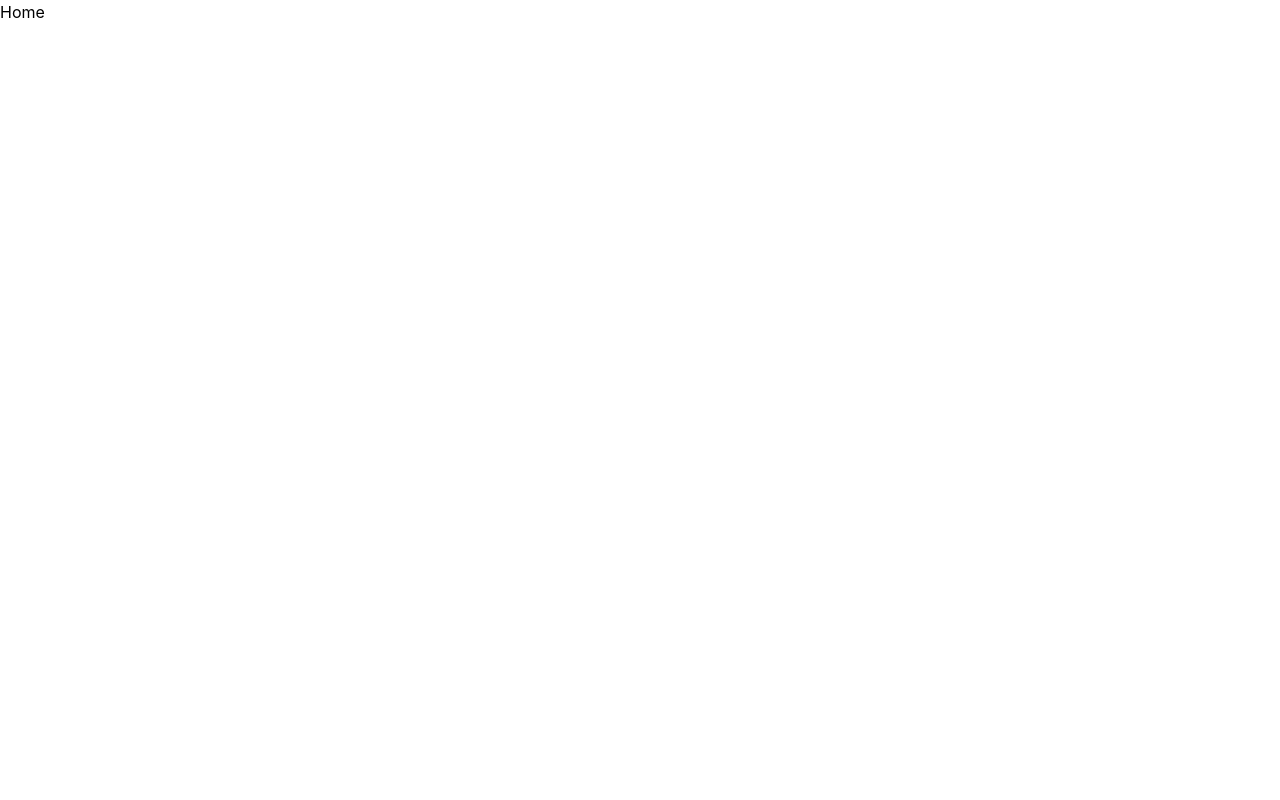
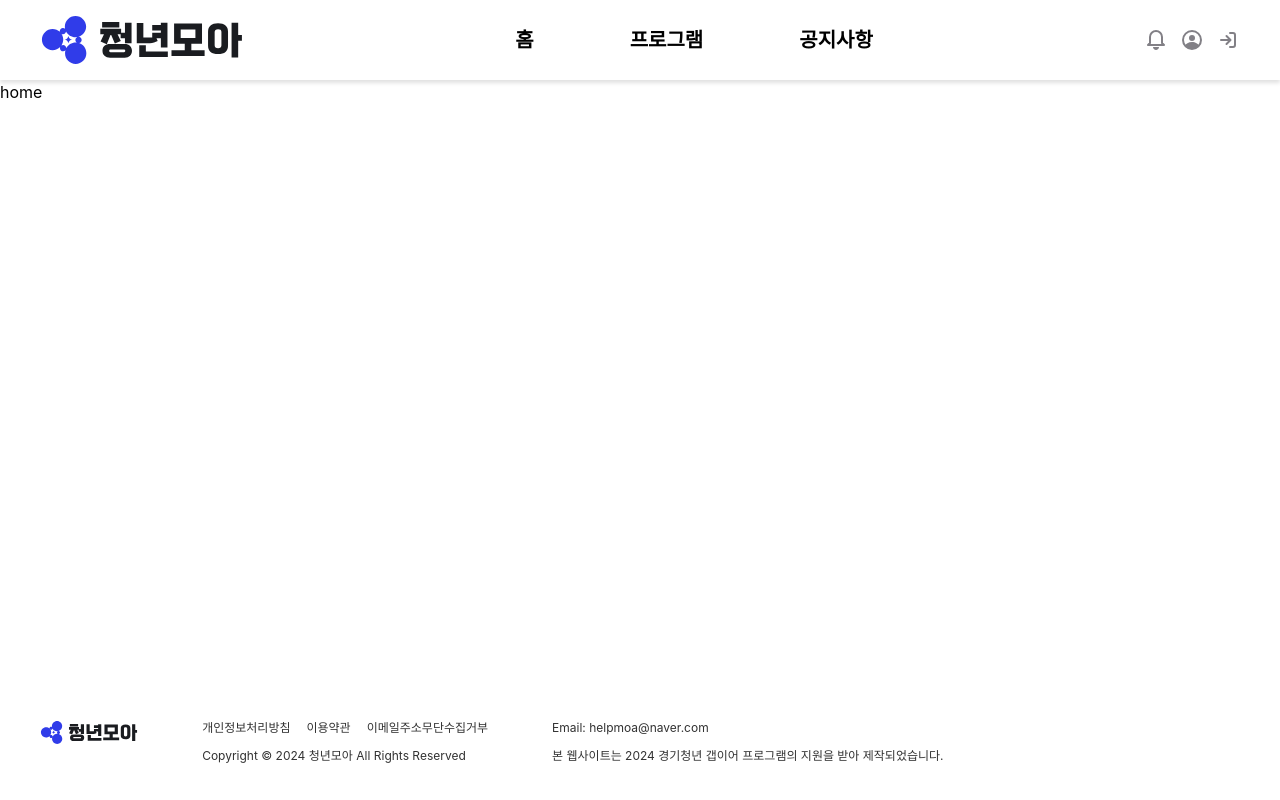
Before and after one commit to youth-moa/youth-moa-web, a React (Vite) app: page / in a window 1280 px wide. Built offline with nearby package versions, Linux system fonts and the light colour scheme.

Commit message:
feat: 레이아웃 > 헤더, 푸터 추가

```diff
--- /dev/null
+++ b/src/layouts/Layout.tsx
@@ -0,0 +1,17 @@
+import { Outlet } from "react-router-dom";
+
+import Header from "../components/Header";
+import Footer from "../components/Footer";
+
+export default function Layout() {
+  return (
+    <div className="flex flex-col h-screen">
+      <Header />
+      {/* TODO: 사이드 메뉴 (모바일) 개발 예정 */}
+      <main className="flex-1">
+        <Outlet />
+      </main>
+      <Footer />
+    </div>
+  )
+}
--- /dev/null
+++ b/src/pages/Home.tsx
@@ -0,0 +1,3 @@
+export default function HomePage() {
+  return <>home</>
+}
--- a/src/pages/Login.tsx
+++ b/src/pages/Login.tsx
@@ -1,3 +1,25 @@
+import Button from "../components/common/Button";
+
 export default function LoginPage() {
-  return <>Login</>
+  return (
+    <div className="flex flex-col items-center justify-center h-full">
+      <h1>로그인</h1>
+
+      <section className="flex flex-col w-80">
+        <input type="text" placeholder="아이디를 입력해주세요." />
+        <input type="password" placeholder="비밀번호를 입력해주세요." />
+      </section>
+
+      <section className="flex flex-col gap-2 w-80">
+        <Button label={'로그인'} />
+        <Button label={'회원가입'} type="outlined" />
+      </section>
+
+      <section className="my-4">
+        <button className="text-sm font-semibold text-blue">아이디 찾기</button>
+
+        <button className="text-sm font-semibold text-blue">비밀번호 찾기</button>
+      </section>
+    </div>
+  )
 }
--- /dev/null
+++ b/src/pages/Notice.tsx
@@ -0,0 +1,3 @@
+export default function NoticePage() {
+  return <>notice</>
+}
--- /dev/null
+++ b/src/pages/Program.tsx
@@ -0,0 +1,3 @@
+export default function ProgramPage() {
+  return <>program</>
+}
--- a/src/routes/index.tsx
+++ b/src/routes/index.tsx
@@ -1,17 +1,22 @@
-import { createBrowserRouter } from "react-router-dom";
+import {
+  Route,
+  createBrowserRouter,
+  createRoutesFromElements
+} from "react-router-dom";
+
+import Layout from "../layouts/Layout";
 import LoginPage from "../pages/Login";
+import HomePage from "../pages/Home";
+import ProgramPage from "../pages/Program";
+import NoticePage from "../pages/Notice";
 
-export const router = createBrowserRouter([
-  {
-    path: "/",
-    element: (
-      <>Home</>
-    ),
-  },
-  {
-    path: "/login",
-    element: (
-      <LoginPage />
-    ),
-  },
-])
+export const router = createBrowserRouter(
+  createRoutesFromElements(
+    <Route element={<Layout />}>
+      <Route path="/login" element={<LoginPage />} />
+      <Route path="/" element={<HomePage />} />
+      <Route path="/program" element={<ProgramPage />} />
+      <Route path="/notice" element={<NoticePage />} />
+    </Route>
+  )
+)
```
